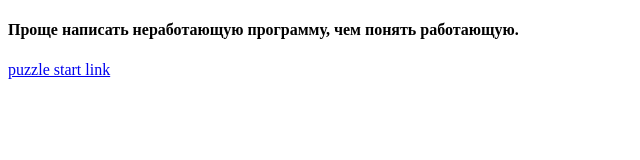
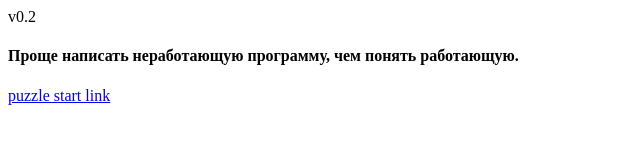
Before and after one commit to stswoon/puzzle, a website: page src/public/index.html in a window 1280 px wide. Shown: the whole page, without its empty margins (0-640 px from the left). Drawn offline with Linux system fonts and the light colour scheme.

Commit message:
Update index.html

```diff
--- a/src/public/index.html
+++ b/src/public/index.html
@@ -5,6 +5,8 @@
 </head>
 <body>
 
+v0.2
+
 <h4>Проще написать неработающую программу, чем понять работающую.</h4>
 
 <a href="/neofnd">puzzle start link</a>
```
